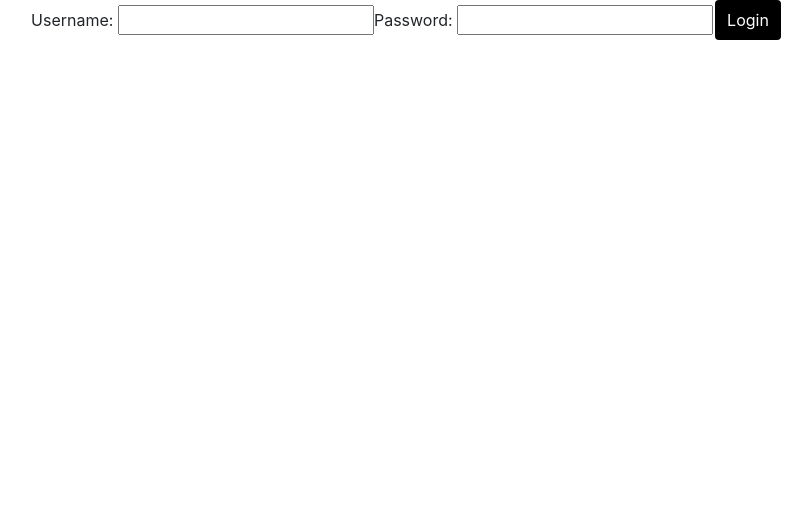
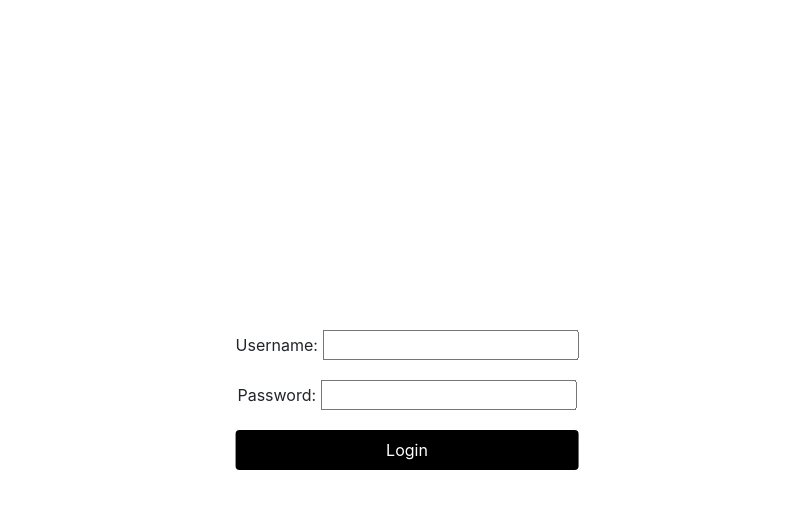
Before and after one commit to elenalexe/React-orange, a React (Create React App) app: page / in a window 1280 px wide. Shown: the top 508 px of the page, without its empty margins (233-1045 px from the left). Built offline with nearby package versions, Linux system fonts and the light colour scheme.

Commit message:
i wish i didn't procrastinate

```diff
--- a/src/HandleLogin.js
+++ b/src/HandleLogin.js
@@ -35,12 +35,23 @@ class HandleLogin extends React.Component {
     });
   };
 
-  handleFormSubmit = () => {
+  handleFormSubmit = (event) => {
     const { username, password } = this.state;
     if (username !== '' && password === VALID_LOGIN.password) {
       localStorage.setItem('username', username);
       localStorage.setItem('password', password);
+      this.setState({
+        hasTriedToSubmitWrongPass: false,
+      })
+    } else {
+      this.setState({
+        username: this.state.username,
+        password: this.state.password,
+        hasTriedToSubmitWrongPass: true,
+      });
+      event.preventDefault();
     }
+
   }
 
   componentDidMount() {
@@ -52,15 +63,31 @@ class HandleLogin extends React.Component {
     }
   }
 
+  handleLogout() {
+    localStorage.clear();
+    window.location.href = '/';
+  }
+
   render() {
+    const username = localStorage.getItem('username');
+    const password = localStorage.getItem('password');
+    if (password === VALID_LOGIN.password) {
+      return (
+        < div className="welcome" >
+          <p>Welcome {username}</p>
+          <button className="logout" onClick={this.handleLogout}>Logout</button>
+        </div >
+      )
+    }
     return (
-      <form onSubmit={this.handleFormSubmit}>
+      <form className="login-form" onSubmit={this.handleFormSubmit} >
         <label>Username: <input name="username" value={this.state.username} onChange={this.handleUsernameChange} />
         </label>
         <label> Password: <input name="password" value={this.state.password} onChange={this.handlePasswordChange} />
         </label>
-        <button type="submit">Login</button>
-      </form>
+        {this.state.hasTriedToSubmitWrongPass && <p className="error">Your password is invalid</p>}
+        <button className="login-button" type="submit" onSubmit={this.validLogin}>Login</button>
+      </form >
     );
   }
 }
--- a/src/forms.css
+++ b/src/forms.css
@@ -5,7 +5,7 @@ button {
   padding: 8px 12px;
   border-radius: 4px;
   cursor: pointer;
-  margin: 0 2px;
+
 }
 
 button:hover {
@@ -39,3 +39,18 @@ button span {
   display: flex;
   flex-direction: column;
 }
+
+.login-form {
+  display: flex;
+  flex-direction: column;
+  width: fit-content;
+  position: absolute;
+  margin:0;
+  top: 50%;
+  left: 50%;
+  transform: translate(-50%, -50%);
+}
+
+.login-form label, .login-form button {
+  margin: 10px 0;
+}
```
